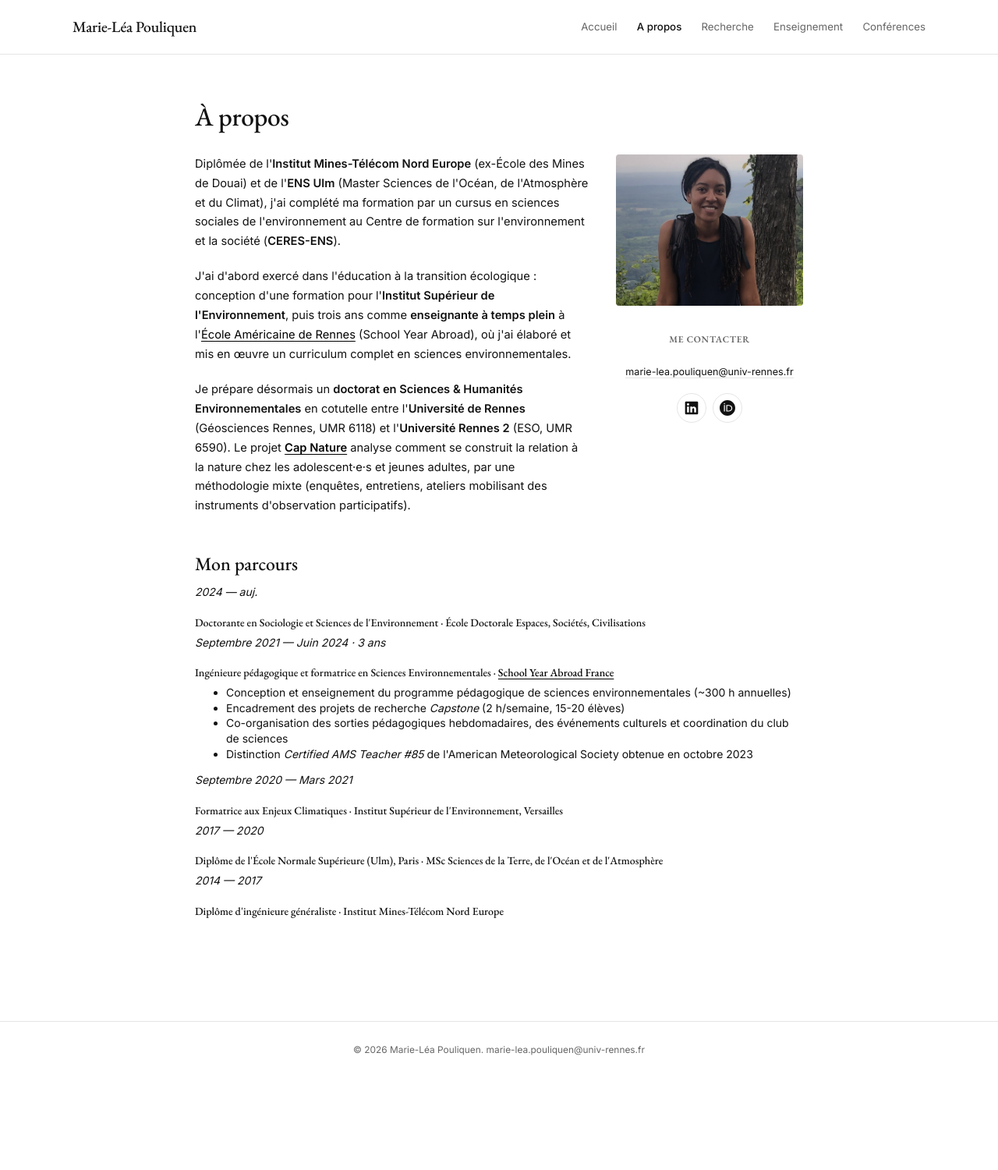
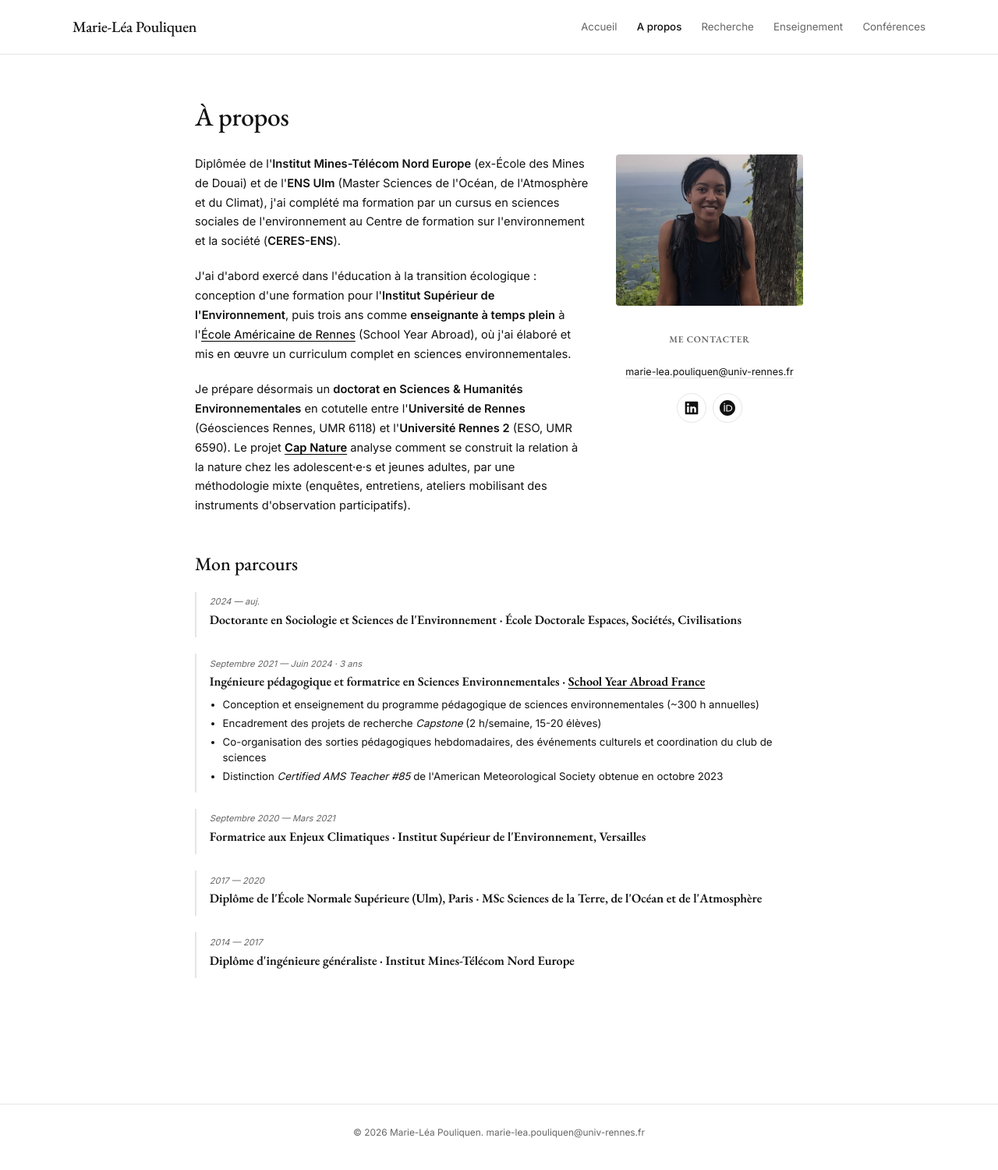
Before and after one commit to marieleapouliquen/marieleapouliquen.github.io, a Jekyll site: the page built from _pages/about.md, in a window 1280 px wide. Shown: the whole page at 78% size. Built offline with Jekyll 4.4.1, drawn with Linux system fonts in a browser that asks for light colours; before the commit the page ends 1395 px from its top, so only the background shows below that.

Commit message:
Update main.css

```diff
--- a/assets/css/main.css
+++ b/assets/css/main.css
@@ -666,6 +666,57 @@ body.page-accordion .cv-header h1 { margin: 0 0 0.5rem 0; }
   width: 100%;
 }
 
+/* ---------- Mon parcours (liste expériences linéaires) ---------- */
+.job-list {
+  display: flex;
+  flex-direction: column;
+  gap: 1.5rem;
+  margin: 1.5rem 0 2.5rem 0;
+}
+
+.job-entry {
+  padding: 0.4rem 0 0.4rem 1.2rem;
+  border-left: 2px solid var(--color-border);
+}
+
+.job-entry .job-period {
+  margin: 0 0 0.3rem 0;
+  font-size: 0.8rem;
+  color: var(--color-muted);
+  font-family: var(--font-sans);
+  font-weight: 400;
+  font-style: italic;
+  line-height: 1.4;
+}
+
+.job-entry h4 {
+  font-family: var(--font-serif);
+  font-size: 1.15rem;
+  font-weight: 600;
+  margin: 0 0 0.4rem 0;
+  line-height: 1.35;
+  color: var(--color-text);
+}
+
+.job-entry > p {
+  font-size: 0.95rem;
+  color: var(--color-muted);
+  margin: 0 0 0.5rem 0;
+  line-height: 1.5;
+}
+
+.job-entry ul {
+  font-size: 0.95rem;
+  margin: 0.6rem 0 0 0;
+  padding-left: 1.2rem;
+}
+
+.job-entry ul li {
+  margin-bottom: 0.3rem;
+  color: var(--color-text);
+  line-height: 1.5;
+}
+
 .cv-download-note {
   max-width: 720px;
   font-size: 0.95rem;
```
